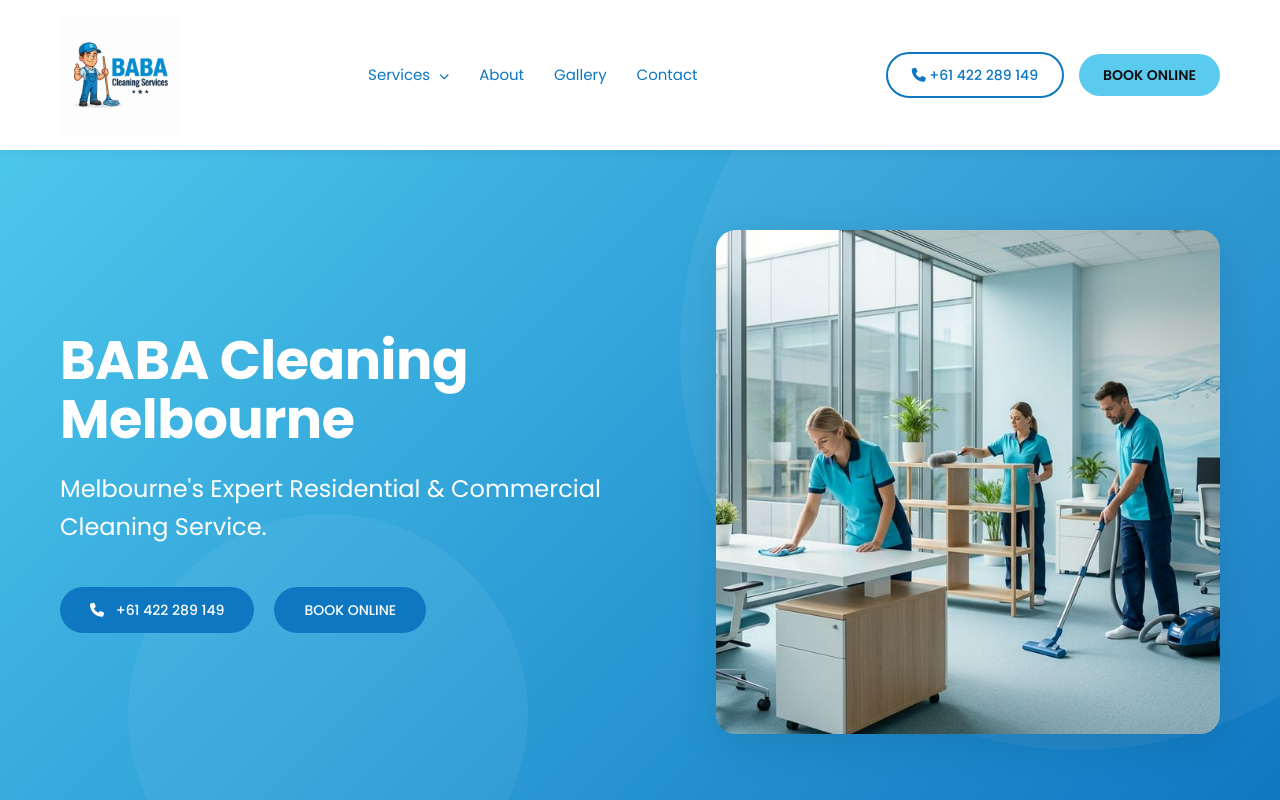
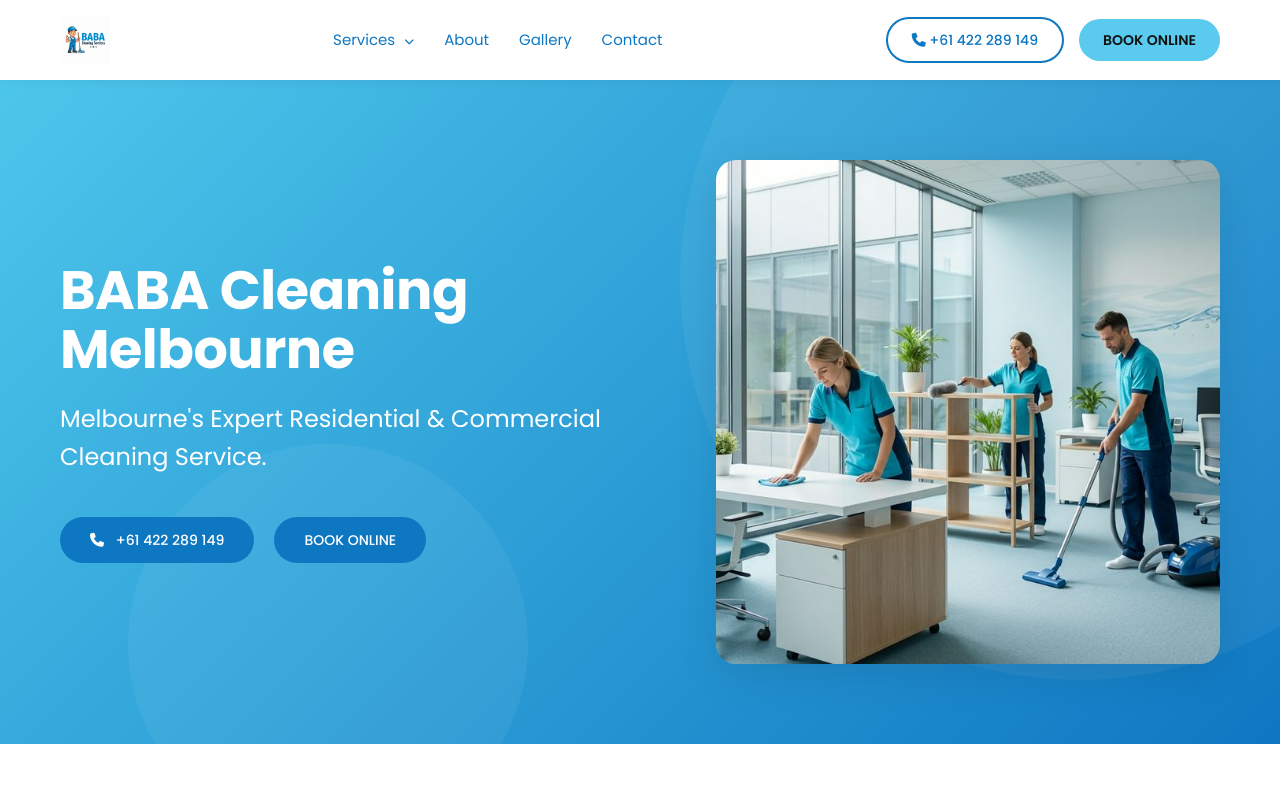
Before and after one commit to Dhwaneet2319/baba, a plain HTML site: page index.html in a window 1280 px wide. Shown: the top 800 px of the page. Drawn offline with Linux system fonts and the light colour scheme.

Commit message:
Fix navbar height - reduce logo size to 50px

```diff
--- a/style.css
+++ b/style.css
@@ -126,7 +126,7 @@
 }
 
 .logo img {
-    max-height: 120px; /* Large, bold logo size */
+    max-height: 50px;
     width: auto;
     object-fit: contain;
     transition: transform 0.3s ease;
```
